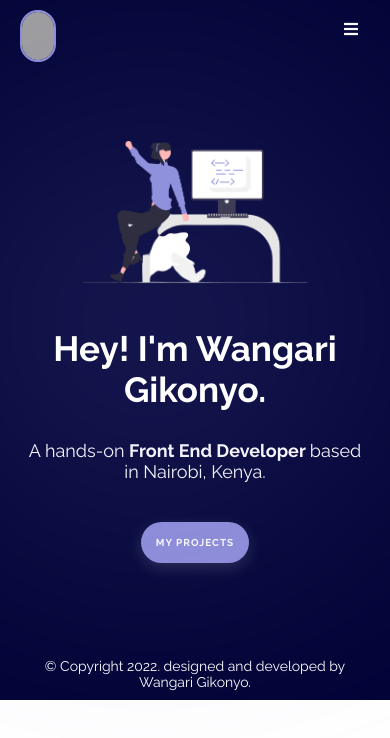
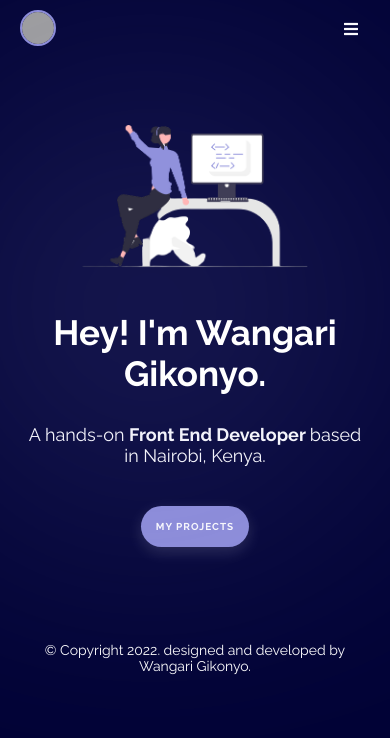
Before and after one commit to WangariGikonyo/wangari_gikonyo, a plain HTML site: page index.html in a window 390 px wide. Drawn offline with nearby package versions, Linux system fonts and the light colour scheme; grey boxes are pictures that could not be loaded.

Commit message:
height on home page

```diff
--- a/css/style.css
+++ b/css/style.css
@@ -4,6 +4,9 @@ body{
     color: #000235;
     margin: 0;
     font-family: 'Raleway', sans-serif;
+}
+.homepage{
+    background-color: #000235;
 }
 .first-page-parent{
     height: 100vh;
@@ -585,6 +588,7 @@ hr{
     }
     .right-nav img{
         width: 32px;
+        height: 32px;
     }
     #about{
         margin-top: unset;
--- a/index.html
+++ b/index.html
@@ -12,7 +12,7 @@
     <link rel="stylesheet" href="css/style.css">
     <title>portfolio</title>
 </head>
-<body>
+<body class="homepage">
     <div class="first-page-parent">
         <div class="" id="nav">
             <div class=" right-nav">
```
